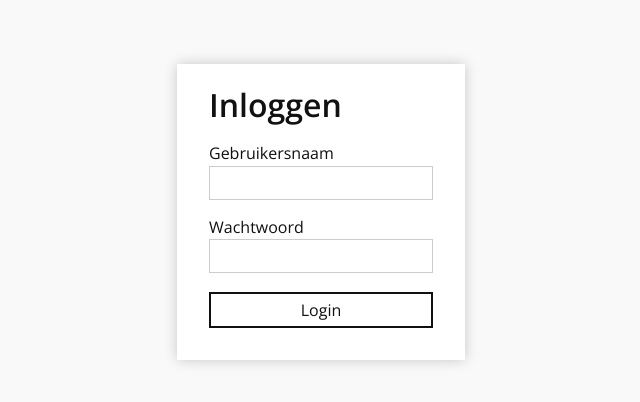
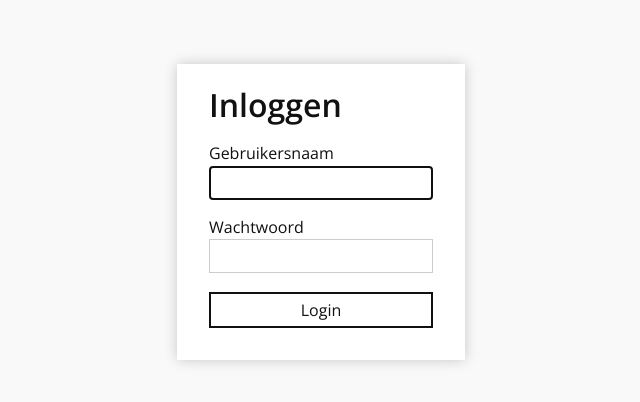
Before and after one commit to SpaceK33z/Inzet, a website: page app/login.html in a window 1280 px wide. Shown: the part 148-550 px from the top of the page, without its empty margins (319-959 px from the left). Drawn offline with nearby package versions, Linux system fonts and the light colour scheme; files that its build step writes are made by us from their sources.

Commit message:
autofocus

```diff
--- a/app/login.html
+++ b/app/login.html
@@ -19,7 +19,7 @@
       <h1>Inloggen</h1>
       <div class="field">
         <label for="username">Gebruikersnaam</label>
-        <input type="text" id="username">
+        <input type="text" id="username" autofocus>
       </div>
       <div class="field">
         <label for="password">Wachtwoord</label>
```
